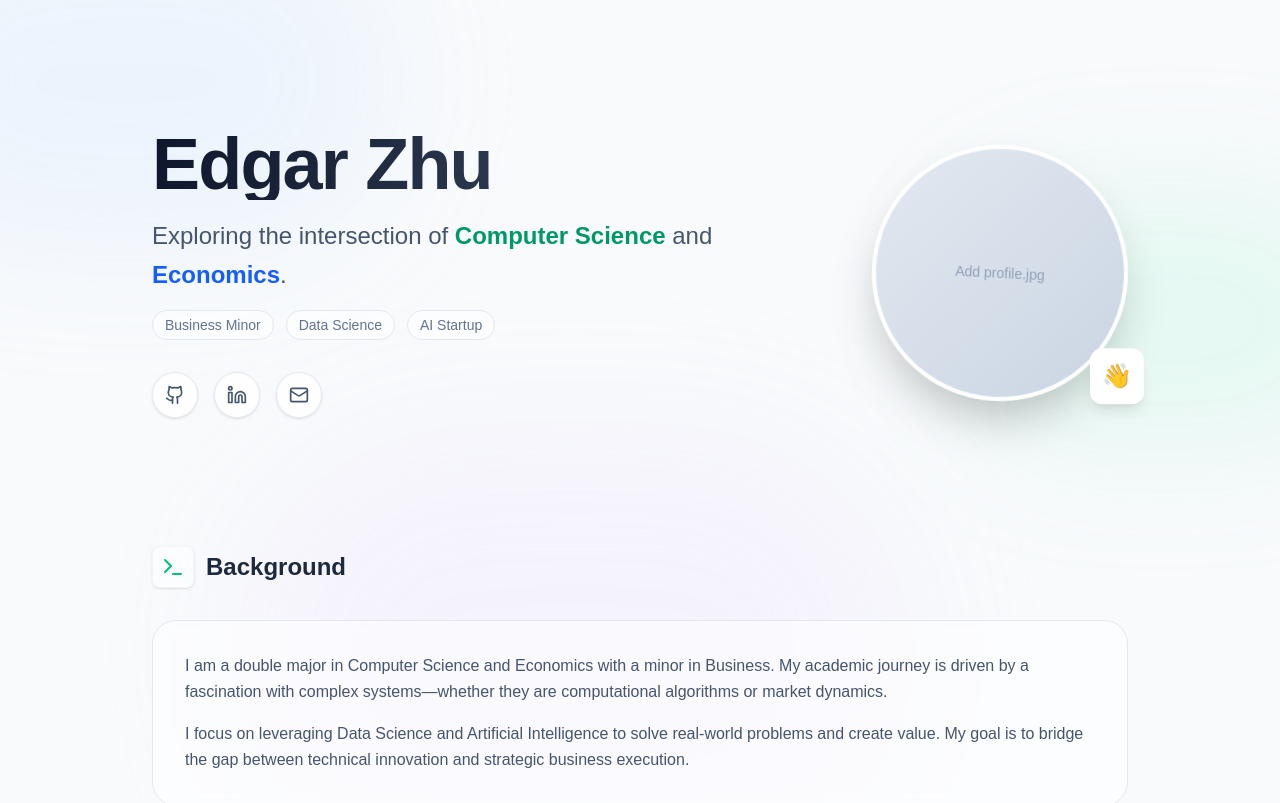
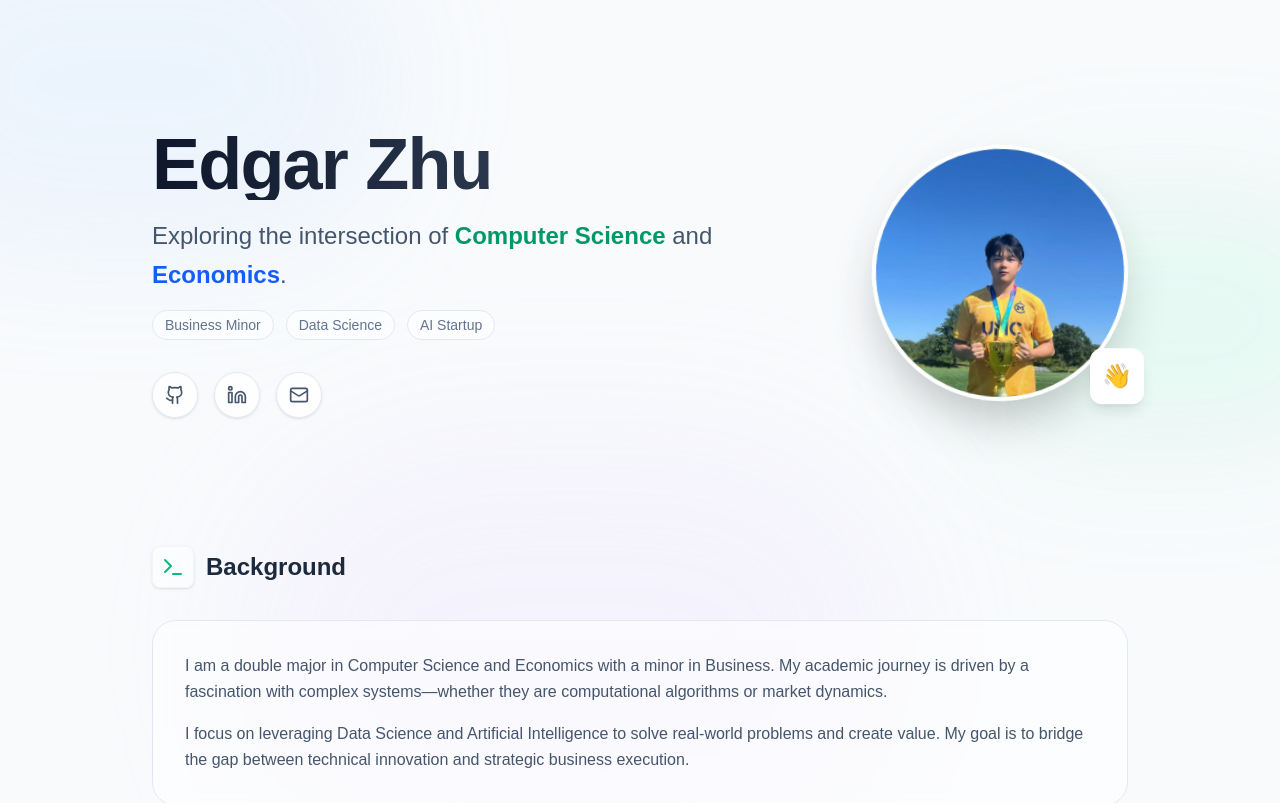
Before and after one commit to Edgarzhu7/Edgarzhu7.github.io, a Next.js app: page / in a window 1280 px wide. Shown: the top 803 px of the page. Built offline with nearby package versions, Linux system fonts and the light colour scheme.

Commit message:
Changed profile pic to always show

```diff
--- a/app/page.tsx
+++ b/app/page.tsx
@@ -47,12 +47,12 @@ export default function Home() {
               <div className="absolute inset-0 bg-gradient-to-br from-slate-200 to-slate-300 dark:from-slate-700 dark:to-slate-800 flex items-center justify-center text-slate-400">
                 <span className="text-sm font-medium">Add profile.jpg</span>
               </div>
-              <Image
+        <Image
                 src="/profile.jpg"
                 alt="Edgar Zhu"
                 fill
-                className="object-cover opacity-0 group-hover:opacity-100 transition-opacity duration-500"
-                priority
+                className="object-cover opacity-100 group-hover:scale-105 transition-transform duration-500"
+          priority
                 onError={(e) => {
                   const target = e.target as HTMLImageElement;
                   target.style.display = 'none';
@@ -194,9 +194,9 @@ function SocialLink({ href, icon, label }: { href: string; icon: React.ReactNode
       href={href}
       className="p-3 rounded-full bg-white/80 dark:bg-slate-800/80 backdrop-blur-sm hover:bg-white dark:hover:bg-slate-700 transition-all border border-slate-200 dark:border-slate-700 shadow-sm hover:shadow-md text-slate-600 dark:text-slate-400 hover:scale-110"
       aria-label={label}
-      target="_blank"
-      rel="noopener noreferrer"
-    >
+            target="_blank"
+            rel="noopener noreferrer"
+          >
       {icon}
     </Link>
   );
```
